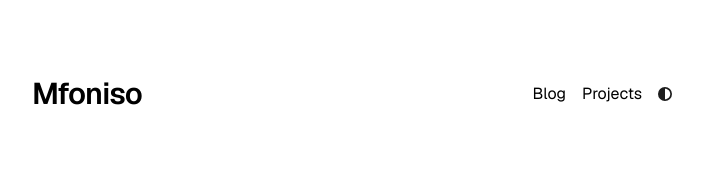
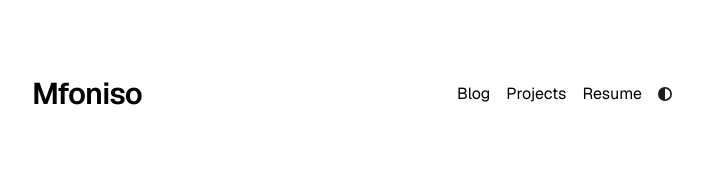
Before and after one commit to mfonisoebong/myportfolio, a Next.js app: page / in a window 1280 px wide. Shown: the top 172 px of the page, without its empty margins (288-991 px from the left). Built offline with nearby package versions, Linux system fonts and the light colour scheme.

Commit message:
features: added resume link

```diff
--- a/app/components/nav.tsx
+++ b/app/components/nav.tsx
@@ -3,8 +3,9 @@ import { ThemeSwitch } from "./theme-switch";
 import { metaData } from "../config";
 
 const navItems = {
-  "/blog": { name: "Blog" },
-  "/projects": { name: "Projects" },
+  "/blog": { name: "Blog",  target: "_self" },
+  "/projects": { name: "Projects" ,  target: "_self"},
+  "/resume.pdf": {name: "Resume", target: "_blank"}
 };
 
 export function Navbar() {
@@ -17,9 +18,10 @@ export function Navbar() {
           </Link>
         </div>
         <div className="flex flex-row gap-4 mt-6 md:mt-0 md:ml-auto items-center">
-          {Object.entries(navItems).map(([path, { name }]) => (
+          {Object.entries(navItems).map(([path, { name, target }]) => (
             <Link
               key={path}
+              target={target}
               href={path}
               className="transition-all hover:text-neutral-800 dark:hover:text-neutral-200 flex align-middle relative"
             >
--- a/next.config.js
+++ b/next.config.js
@@ -1,5 +1,3 @@
-const { setupDevPlatform } = require("@cloudflare/next-on-pages");
-
 /** @type {import('next').NextConfig} */
 const nextConfig = {
   reactStrictMode: true,
@@ -38,8 +36,6 @@ const nextConfig = {
   },
 };
 
-if (process.env.NODE_ENV === "development") {
-  await setupDevPlatform();
-}
+
 
 module.exports = nextConfig;
--- a/package.json
+++ b/package.json
@@ -4,10 +4,7 @@
   "scripts": {
     "dev": "next dev",
     "build": "next build",
-    "start": "next start",
-    "pages:build": "npx @cloudflare/next-on-pages",
-    "preview": "npm run pages:build && wrangler pages dev",
-    "deploy": "npm run pages:build && wrangler pages deploy"
+    "start": "next start"
   },
   "dependencies": {
     "@types/node": "22.5.0",
@@ -33,7 +30,6 @@
     "typescript": "5.5.4"
   },
   "devDependencies": {
-    "@cloudflare/next-on-pages": "1.6.3",
     "@tailwindcss/typography": "^0.5.14",
     "autoprefixer": "^10.4.20",
     "postcss": "^8.4.41",
```
Also changed, not shown: 1 other file (tests, documents, lock files or other folders).
